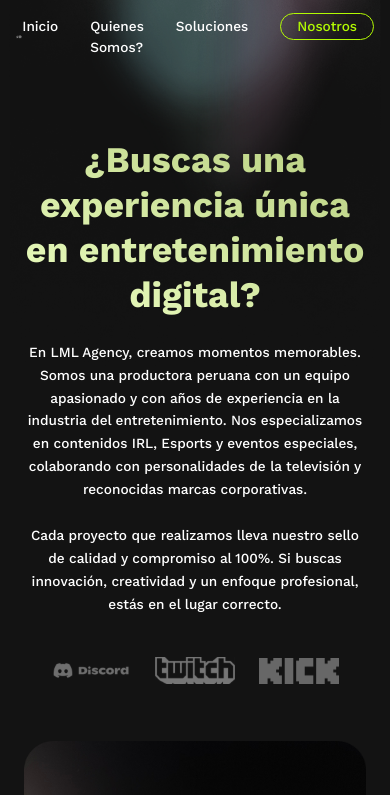
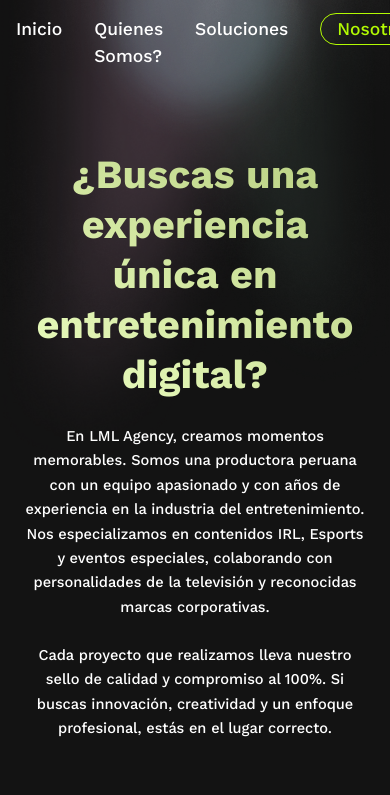
Before and after one commit to Crisloyola/LmlAgencype, a Next.js app: page / in a window 390 px wide. Shown: the top 795 px of the page. Built offline with nearby package versions, Linux system fonts and the light colour scheme.

Commit message:
responsive

```diff
--- a/src/app/components/Herosection.tsx
+++ b/src/app/components/Herosection.tsx
@@ -6,21 +6,21 @@ export default function Herosection() {
       <div className="max-w-7xl mx-auto flex flex-col lg:flex-row items-center gap-12">
         {/* Izquierda: texto */}
         <div className="flex-1 text-center lg:text-left space-y-6">
-          <h1 className="text-4xl sm:text-5xl lg:text-[50px] xl:text-[65px] font-bold leading-tight bg-gradient-to-tr from-[#EDFFC2] to-[#B7CE7F] bg-clip-text text-transparent">
+          <h1 className="text-[40px] sm:text-5xl lg:text-[50px] xl:text-[65px] font-bold leading-tight bg-gradient-to-tr from-[#EDFFC2] to-[#B7CE7F] bg-clip-text text-transparent">
             ¿Buscas una experiencia única en entretenimiento digital?
           </h1>
 
-          <p className="text-sm sm:text-base leading-relaxed">
+          <p className="text-[15px] sm:text-base leading-relaxed lg:text-lg">
             En LML Agency, creamos momentos memorables. Somos una productora peruana con un equipo apasionado y con años de experiencia en la industria del entretenimiento. Nos especializamos en contenidos IRL, Esports y eventos especiales, colaborando con personalidades de la televisión y reconocidas marcas corporativas.
           </p>
 
-          <p className="text-sm sm:text-base leading-relaxed">
+          <p className="text-[15px] sm:text-base leading-relaxed lg:text-lg">
             Cada proyecto que realizamos lleva nuestro sello de calidad y compromiso al 100%. Si buscas innovación, creatividad y un enfoque profesional, estás en el lugar correcto.
           </p>
 
           {/* Logos de plataformas */}
           <div className="flex justify-center lg:justify-start items-center gap-6 mt-8">
-            <img src="/discord.svg" alt="Discord" className="w-[80px] sm:w-[100px] lg:w-[121px]" />
+            <img src="/discord.svg" alt="Discord" className="w-[140px] sm:w-[100px] lg:w-[121px]" />
             <img src="/twitch.svg" alt="Twitch" className="w-[80px] sm:w-[100px] lg:w-[90px]" />
             <img src="/kick.svg" alt="Kick" className="w-[80px] sm:w-[100px] lg:w-[90px]" />
           </div>
--- a/src/app/components/NavbarSection.tsx
+++ b/src/app/components/NavbarSection.tsx
@@ -11,7 +11,7 @@ export default function NavbarSection() {
           {/* Usar el Logo.svg directamente desde /public */}
           <Image src="/Logo.svg" alt="Logo" width={150} height={81} />
         </div>
-        <ul className="flex space-x-8  text-[18px]">
+        <ul className="flex space-x-8  text-[18px] nav">
           <li><Link href="#" className="hover:text-neon hover:text-[#B2FA03] transition ">Inicio</Link></li>
           <li><Link href="#" className="hover:text-neon hover:text-[#B2FA03] transition">Quienes Somos?</Link></li>
           <li><Link href="#" className="hover:text-neon hover:text-[#B2FA03] transition">Soluciones</Link></li>
--- a/src/app/globals.css
+++ b/src/app/globals.css
@@ -58,3 +58,7 @@ span{
   font-family: kantummedium;
   font-size: 14px;
 }
+
+.nav{
+  font-size: 18px;
+}
--- a/src/app/page.tsx
+++ b/src/app/page.tsx
@@ -7,37 +7,37 @@ import Navbar from "./components/NavbarSection";
 export default function Home() {
   return (
     <>
-      <div className="relative min-h-screen overflow-hidden ">
+      <div className="relative min-h-screen overflow-hidden">
 
+        {/* Background Images */}
         <div className="absolute inset-0 z-0">
-
-          <div className="absolute left-1/2 top-0 lg:w-[1426px] md:w-[90vw] w-[95vw] -translate-x-1/2">
+          <div className="absolute left-1/2 top-0 transform -translate-x-1/2 w-full max-w-[1426px]">
             <img
               src="/midFont.png"
-              className="w-full object-contain"
+              className=" h-auto object-contain lg:w-full lg:h-auto w-[1000px]"
               alt="Central"
             />
           </div>
 
           <img
             src="/leftFont.png"
-            className="absolute -top-10 lg:left-[200px] md:left-[100px] left-[30px] lg:w-[691.16px] md:w-[400px] w-[250px] h-auto"
+            className="absolute -top-10 left-4 sm:left-10 md:left-[100px] lg:left-[200px] w-[400px]  sm:w-[250px] md:w-[400px] lg:w-[691.16px] h-auto object-contain"
             alt="Izquierda"
           />
 
           <img
             src="/rightFont.png"
-            className="absolute -top-10 lg:left-[60%] md:left-[55%] left-[50%] lg:w-[519px] md:w-[350px] w-[200px] h-auto"
+            className="absolute -top-10 left-[50%] sm:left-[55%] md:left-[60%] lg:left-[65%] transform -translate-x-1/2 w-[400px] sm:w-[200px] md:w-[350px] lg:w-[519px] h-auto object-contain"
             alt="Derecha"
           />
         </div>
 
-        <div className="relative z-10 ">
-
+        {/* Content */}
+        <div className="relative z-10">
           <Navbar />
           <Herosection />
-          <FeaturesSection/>
-          <FAQWithImage/>
+          <FeaturesSection />
+          <FAQWithImage />
         </div>
       </div>
     </>
```
